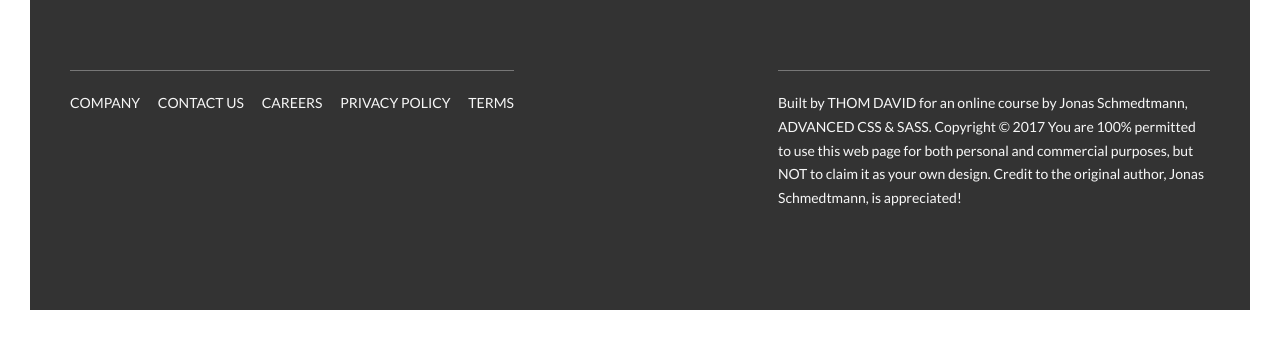
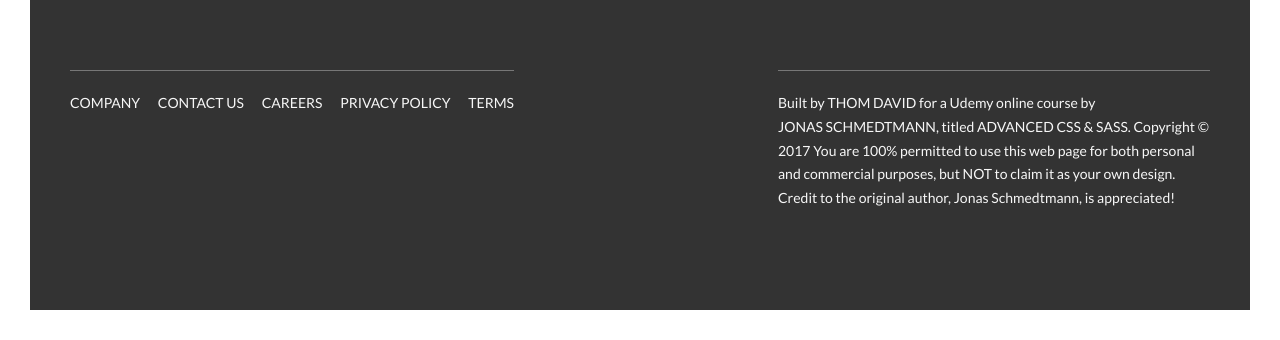
Before and after one commit to thomruns/NatoursTKD, a website: page index.html in a window 1280 px wide. Shown: the part 5495-5835 px from the top of the page. Drawn offline with Linux system fonts and the light colour scheme.

Commit message:
Minor html tweaks to footer

```diff
--- a/index.html
+++ b/index.html
@@ -317,7 +317,7 @@
                 </div>
                 <div class="col-1-of-2">
                     <p class="footer__copyright">
-                        Built by <a href="#" class="footer__link">Thom David</a> for an online course by Jonas Schmedtmann, <a href="#" class="footer__link">Advanced CSS & SASS</a>. Copyright &copy; 2017 You are 100% permitted to use this web page for both personal and commercial purposes, but NOT to claim it as your own design. Credit to the original author, Jonas Schmedtmann, is appreciated!
+                        Built by <a href="http://www.thomdavid.com" class="footer__link">Thom David</a> for a Udemy online course by <a href="http://jonas.io" class="footer__link">Jonas Schmedtmann</a>, titled <a href="#" class="footer__link">Advanced CSS & SASS</a>. Copyright &copy; 2017 You are 100% permitted to use this web page for both personal and commercial purposes, but NOT to claim it as your own design. Credit to the original author, Jonas Schmedtmann, is appreciated!
                     </p>
                 </div>
             </div>
```
